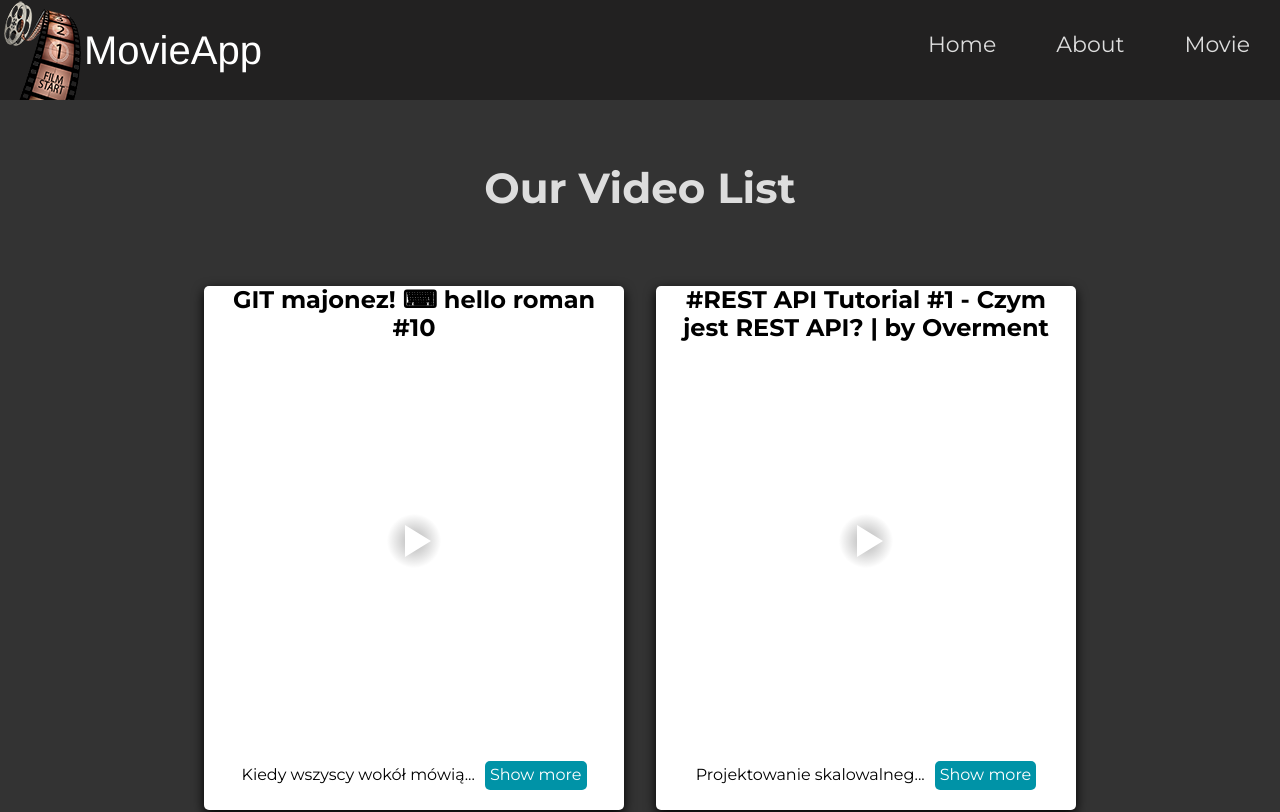
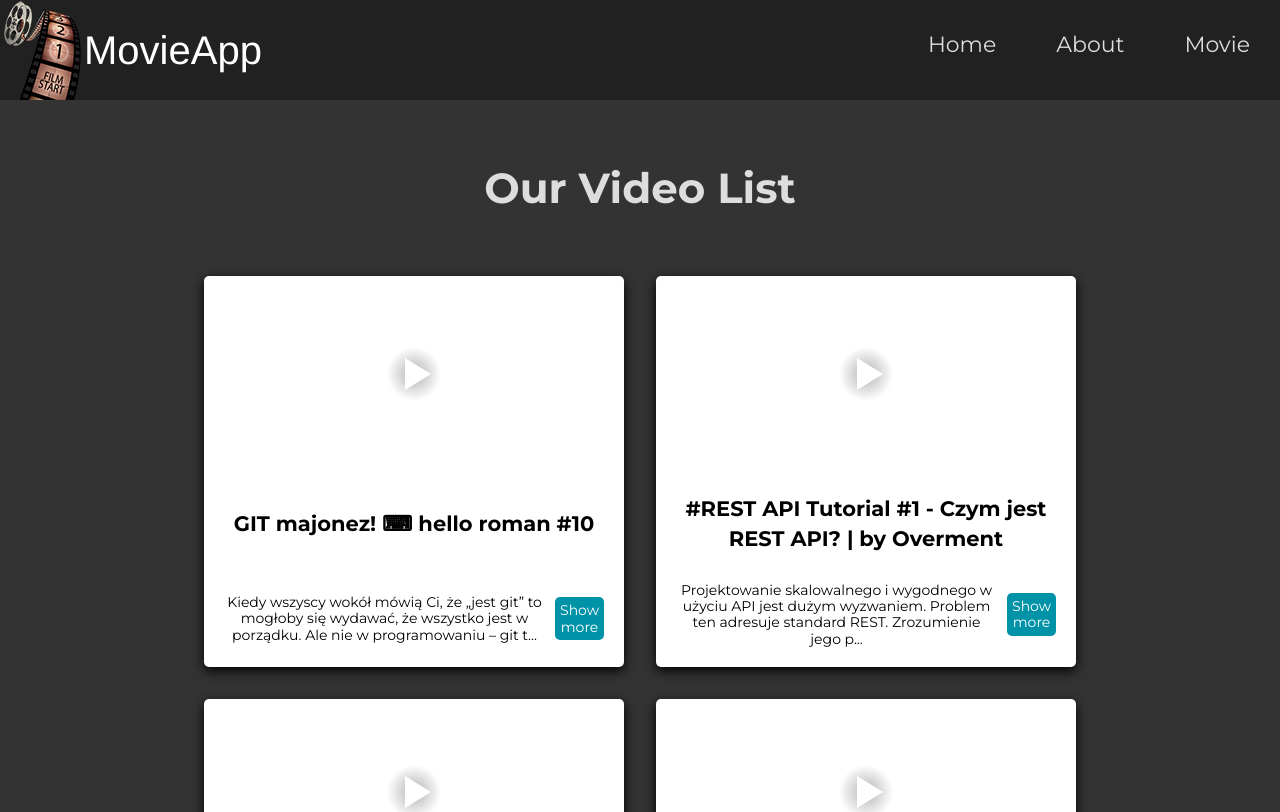
Before and after one commit to szkola-reacta/team-e-app, a React (Create React App) app: page /videolist in a window 1280 px wide. Shown: the top 812 px of the page. Built offline with nearby package versions, Linux system fonts and the light colour scheme; no server answers.

Commit message:
refactor Tile componenet

```diff
--- a/src/App.js
+++ b/src/App.js
@@ -3,7 +3,7 @@ import Header from "./common/Header";
 import data from "./Data";
 
 import VideoList from "./common/Containers/VideoList";
-import {Tile} from "./common/Tile";
+import Tile from "./common/Tile";
 import database from "./Data/database.json";
 import Page404 from  "./common/Page404";
 
--- a/src/common/Tile/PrototypeVideoTile/index.js
+++ /dev/null
@@ -1,3 +0,0 @@
-import PrototypeVideoTile from "./PrototypeVideoTile";
-
-export default PrototypeVideoTile;
--- /dev/null
+++ b/src/common/Tile/Tile.js
@@ -0,0 +1,40 @@
+import React from "react";
+import ReactPlayer from "react-player";
+import "./style.scss";
+
+export const Tile = ({ title, url, description }) => {
+
+    const MAX_TEXT_LENGTH = 128;
+    const MIN_TEXT_LENGTH = 64;
+
+    const cutText = (description, header) => {
+        if (description.length > MAX_TEXT_LENGTH) {
+            return `${description.slice(0, MAX_TEXT_LENGTH)}...`;
+        } else if (header && description.length > MIN_TEXT_LENGTH) {
+            return `${description.slice(0, MIN_TEXT_LENGTH)}...`;
+        }
+
+        return description;
+    };
+
+    return (
+        <div className="tileWrapper">
+            <div className="tileWrapper__titleBox">
+                <h2>{cutText(title, true)}</h2>
+            </div>
+            <ReactPlayer
+                className="tileWrapper__player"
+                url={url}
+                width="100%"
+                height="50%"
+                controls
+                light
+            />
+
+            <div className="tileWrapper__descriptionBox">
+                <span>{cutText(description)}</span>
+                <button className="tileWrapper__button">Show more</button>
+            </div>
+        </div>
+    );
+};
--- a/src/common/Tile/index.js
+++ b/src/common/Tile/index.js
@@ -1,34 +1,3 @@
-import React from "react";
-import ReactPlayer from "react-player";
-import "./style.css";
+import { Tile } from "./Tile";
 
-export const Tile = ({ title, url, description }) => {
-
-    const MAX_TEXT_LENGTH = 25;
-
-    const cutText = (description) => {
-        if (description.length > MAX_TEXT_LENGTH) {
-            return `${description.slice(0, MAX_TEXT_LENGTH)}...`;
-        }
-        return description;
-    };
-
-    return (
-        <div className="tileWrapper">
-            <h2>{title}</h2>
-            <ReactPlayer
-                className="tileWrapper__player"
-                url={url}
-                width="400px"
-                height="400px"
-                controls
-                light
-            />
-
-            <div className="tileWrapper__descriptionBox">
-                <span>{cutText(description)}</span>
-                <button className="tileWrapper__button">Show more</button>
-            </div>
-        </div>
-    );
-};
+export default Tile;
--- a/src/common/Tile/style.css
+++ /dev/null
@@ -1,43 +0,0 @@
-.tileWrapper {
-    width: 420px;
-    margin: 10px auto;
-    padding: 0 10px 10px;
-    background-color: white;
-    box-shadow: 0px 4px 12px black;
-    border-radius: 5px;
-    display: grid;
-    grid-template-columns: auto;
-    justify-items: center;
-}
-
-.tileWrapper__player:hover {
-    opacity: 0.8;
-}
-
-.tileWrapper__descriptionBox {
-    display: flex;
-    flex-direction: row;
-    padding: 10px;
-    justify-content: center;
-    align-items: center;
-    margin-top: 10px;
-}
-
-.tileWrapper__button {
-    background-color: rgb(0, 147, 167);
-    color: white;
-    padding: 5px;
-    border: none;
-    border-radius: 5px;
-    margin-left: 10px;
-    cursor: pointer;
-}
-
-.tileWrapper__button:hover {
-    background-color: rgb(0, 147, 167);
-    filter: brightness(110%);
-}
-
-.tileWrapper__button:active {
-    filter: brightness(120%);
-}
--- /dev/null
+++ b/src/common/Tile/style.scss
@@ -0,0 +1,75 @@
+.tileWrapper {
+    width: 420px;
+    padding: 10px;
+    background-color: white;
+    box-shadow: 0px 4px 12px black;
+    border-radius: 5px;
+    display: grid;
+    grid-template-columns: auto;
+    justify-items: center;
+    font-size: 14px;
+    position: relative;
+    padding-top: 50%;
+
+    @media(max-width: 568px) {
+        width: 300px;
+        font-size: 12px;
+        padding: 5px;
+    }
+
+    &__titleBox {
+        display: flex;
+        align-items: center;
+        font-size: 14px;
+        line-height: 30px;
+        padding: 8px;
+        height: 76px;
+        overflow: hidden;
+
+        @media(max-width: 568px) {
+            font-size: 12px;
+            line-height: 24px;
+        }
+    }
+
+
+    &__player {
+        position: absolute;
+        top: 0;
+        left: 0;
+        width: 100%;
+        height: 100%;
+    }
+
+    &__player:hover {
+        opacity: 0.8;
+    }
+
+    &__descriptionBox {
+        display: flex;
+        flex-direction: row;
+        padding: 10px;
+        justify-content: center;
+        align-items: center;
+        margin-top: 10px;
+    }
+
+    &__button {
+        background-color: rgb(0, 147, 167);
+        color: white;
+        padding: 5px;
+        border: none;
+        border-radius: 5px;
+        margin-left: 10px;
+        cursor: pointer;
+    }
+
+    &__button:hover {
+        background-color: rgb(0, 147, 167);
+        filter: brightness(110%);
+    }
+
+    &__button:active {
+        filter: brightness(120%);
+    }
+}
```
Also changed, not shown: src/common/Tile/PrototypeVideoTile/PrototypeVideoTile.css (deleted, +0 -9 lines), src/common/Tile/PrototypeVideoTile/PrototypeVideoTile.js (deleted, +0 -12 lines).
